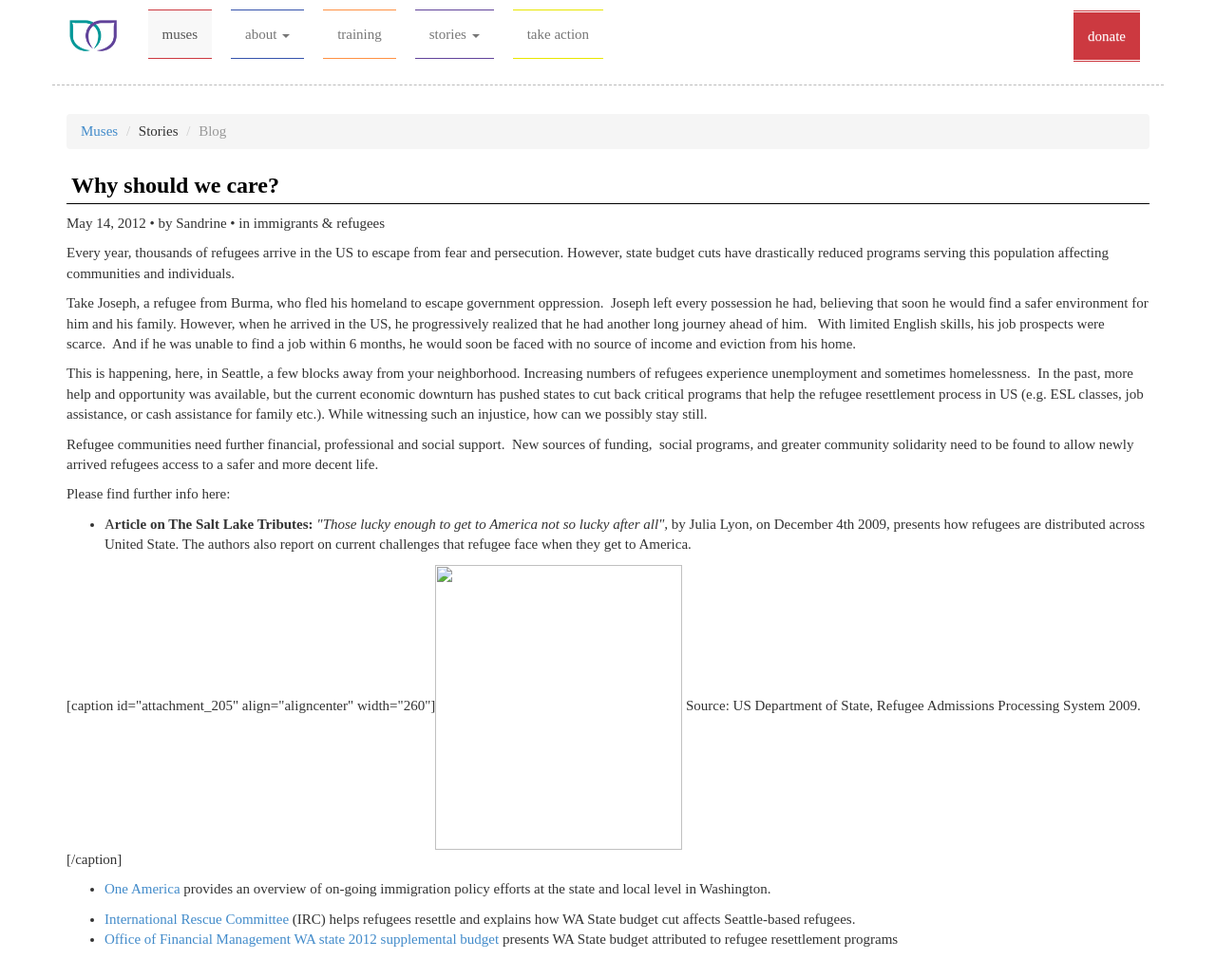
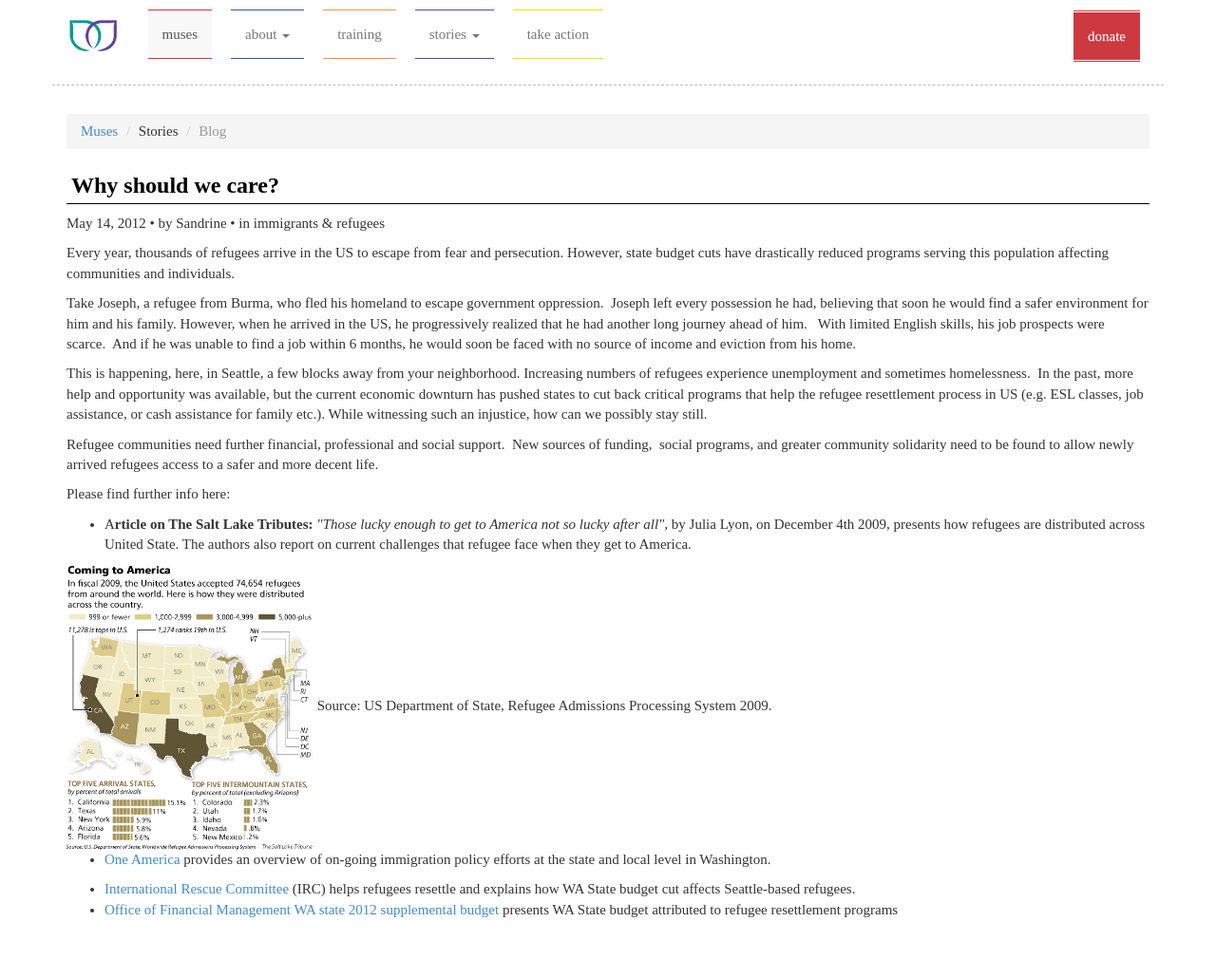
Before and after one commit to seattlemuses/seattlemuses.github.io, a Jekyll site: the page built from _posts/2012-05-14-why-should-we-care.html, in a window 1280 px wide and 1030 px high. Shown: the whole window at 95% size. Built offline with Jekyll 4.4.1, drawn with Linux system fonts in a browser that asks for light colours; nearby versions of some CDN libraries.

Commit message:
Fix image in one post.
Fix image in post "Why should we care?"

```diff
--- a/_posts/2012-05-14-why-should-we-care.html
+++ b/_posts/2012-05-14-why-should-we-care.html
@@ -43,7 +43,7 @@ hero: /assets/ref-stat1-e1345078744609.jpg
 <ul>
 <li>A<strong>rticle on The Salt Lake Tributes:</strong> <em>"Those lucky enough to get to America not so lucky after all",</em> by Julia Lyon, on December 4th 2009, presents how refugees are distributed across United State. The authors also report on current challenges that refugee face when they get to America.</li>
 </ul>
-<p>[caption id="attachment_205" align="aligncenter" width="260"]<a href="http://musesseattle.files.wordpress.com/2012/06/ref-stat1.jpg"><img class="size-medium wp-image-205" title="ref stat" src="/assets/ref-stat1.jpg?w=260" alt="" width="260" height="300" /></a> Source: US Department of State, Refugee Admissions Processing System 2009.[/caption]</p>
+<a href="http://musesseattle.files.wordpress.com/2012/06/ref-stat1.jpg"><img class="size-medium wp-image-205" title="ref stat" src="/assets/ref-stat1.jpg" alt="" width="260" height="300" /></a> Source: US Department of State, Refugee Admissions Processing System 2009.
 <ul>
 <li><a href="http://statevoices.salsalabs.com/o/66/t/0/blastContent.jsp?email_blast_KEY=1185">One America </a>provides an overview of on-going immigration policy efforts at the state and local level in Washington.</li>
 </ul>
```
Also changed, not shown: assets/ref-stat1.jpg (added).
